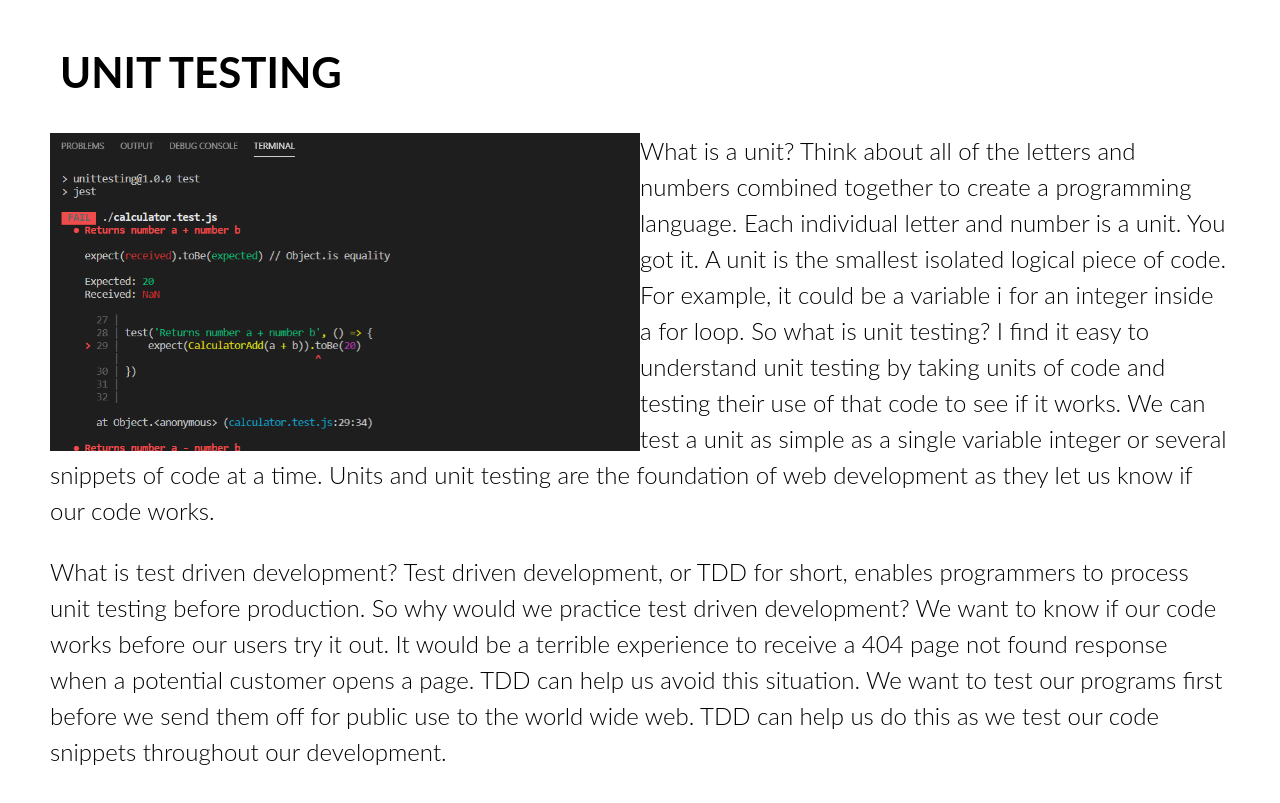
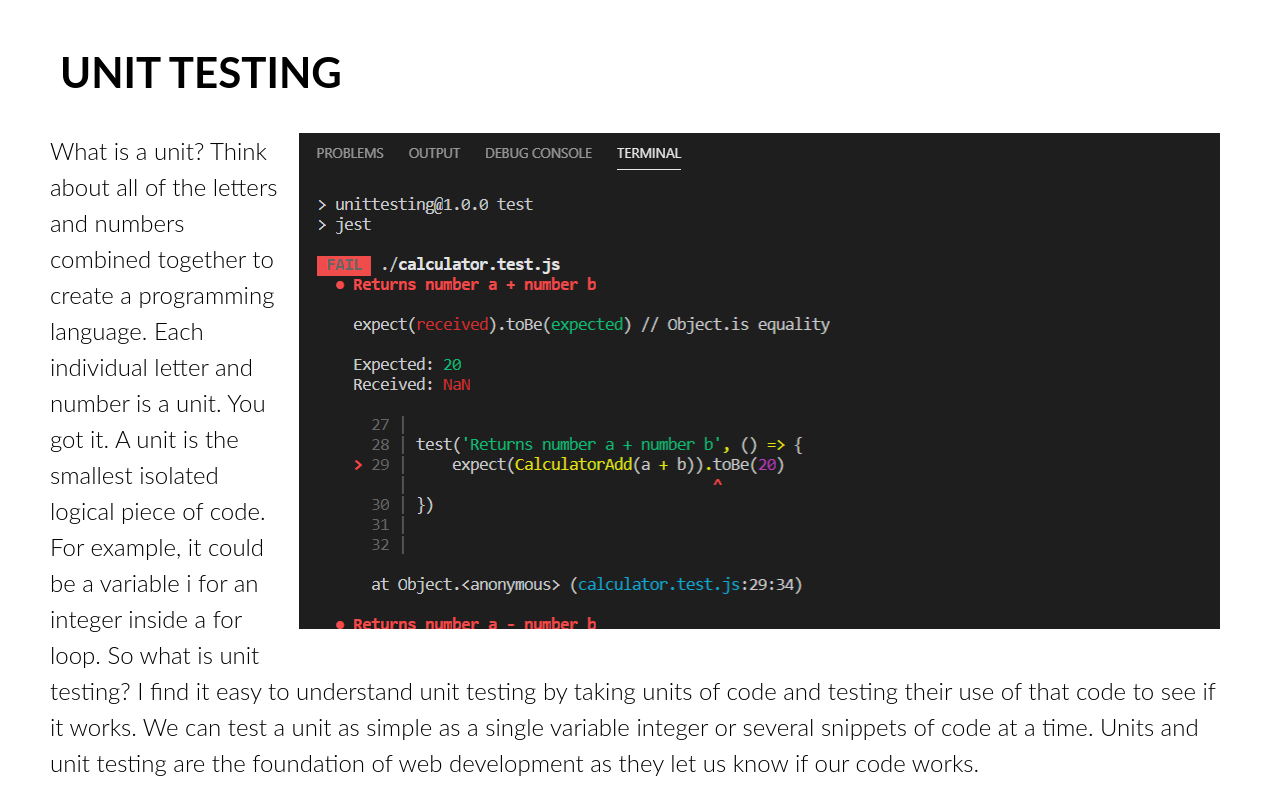
Before and after one commit to aubreyjonescreatives/react-blog, a React (Create React App) app: page / in a window 1280 px wide. Shown: the part 760-1563 px from the top of the page. Built offline with nearby package versions, Linux system fonts and the light colour scheme.

Commit message:
styles edit for unitImage

```diff
--- a/src/css/BlogpostStyles.css
+++ b/src/css/BlogpostStyles.css
@@ -140,13 +140,6 @@ figure.gitImage img {
   width: 100%;
   float: right; }
 
-figure.unitImage {
-  width: 50%; }
-
-figure.unitImage img {
-  width: 100%;
-  float: left; }
-
 /* ------------------------ABOUT ME----------------------------- */
 .main-1 {
   margin: 50px; }
@@ -167,6 +160,10 @@ figure.unitImage img {
     .main-1 p .gitImage {
       clear: both;
       float: left;
+      margin: 0px 10px; }
+    .main-1 p .unitImage {
+      clear: both;
+      float: right;
       margin: 0px 10px; }
 
 /* ------------------------FOOTER----------------------------- */
--- a/src/scss/_small-default.scss
+++ b/src/scss/_small-default.scss
@@ -111,10 +111,6 @@ figure.gitImage {width: 50%;}
 figure.gitImage img {width: 100%; float: right;}
 
 
-figure.unitImage {width: 50%;}
-figure.unitImage img {width: 100%; float: left;}
-
-
 
 
 /* ------------------------ABOUT ME----------------------------- */
@@ -154,6 +150,18 @@ margin: 0px 10px;
 
 
     }
+
+
+
+    .unitImage {
+        clear: both;
+        float: right;
+        margin: 0px 10px;
+
+
+
+        }
+
 
 }
 
```
